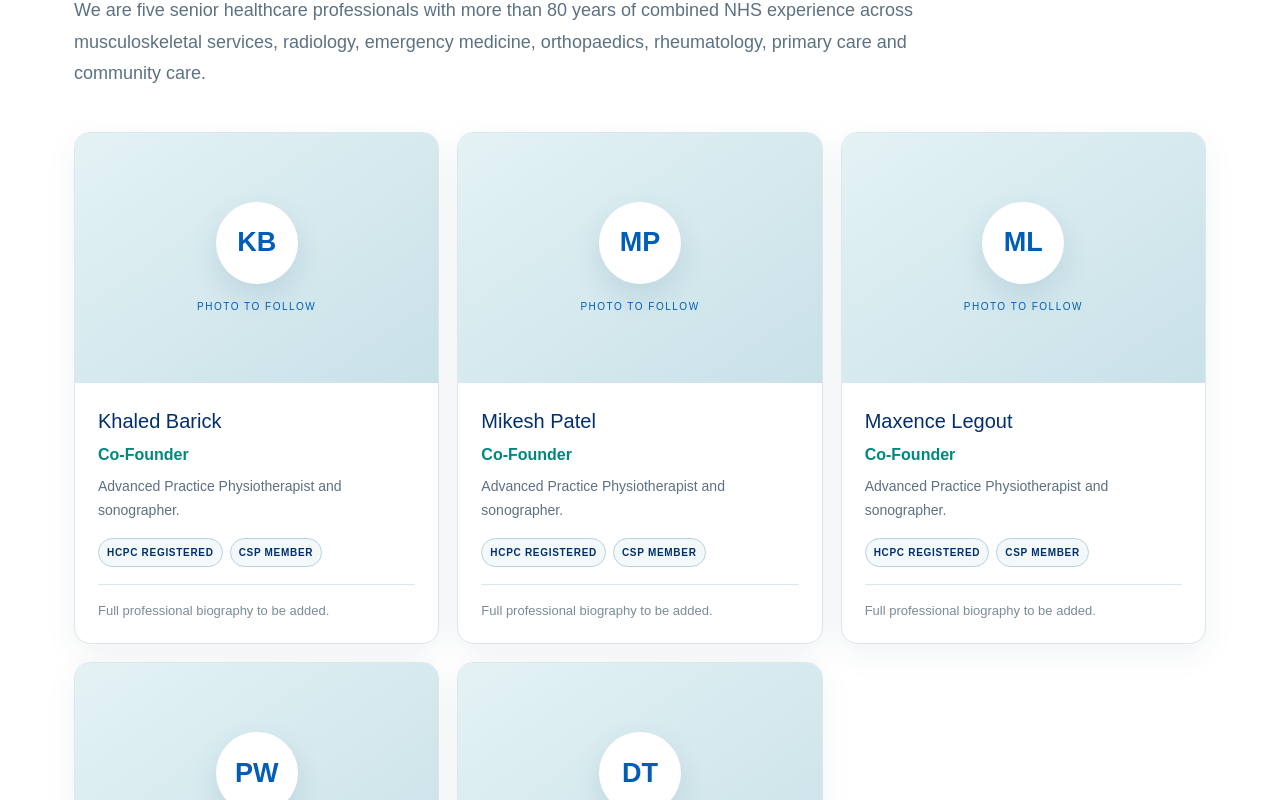
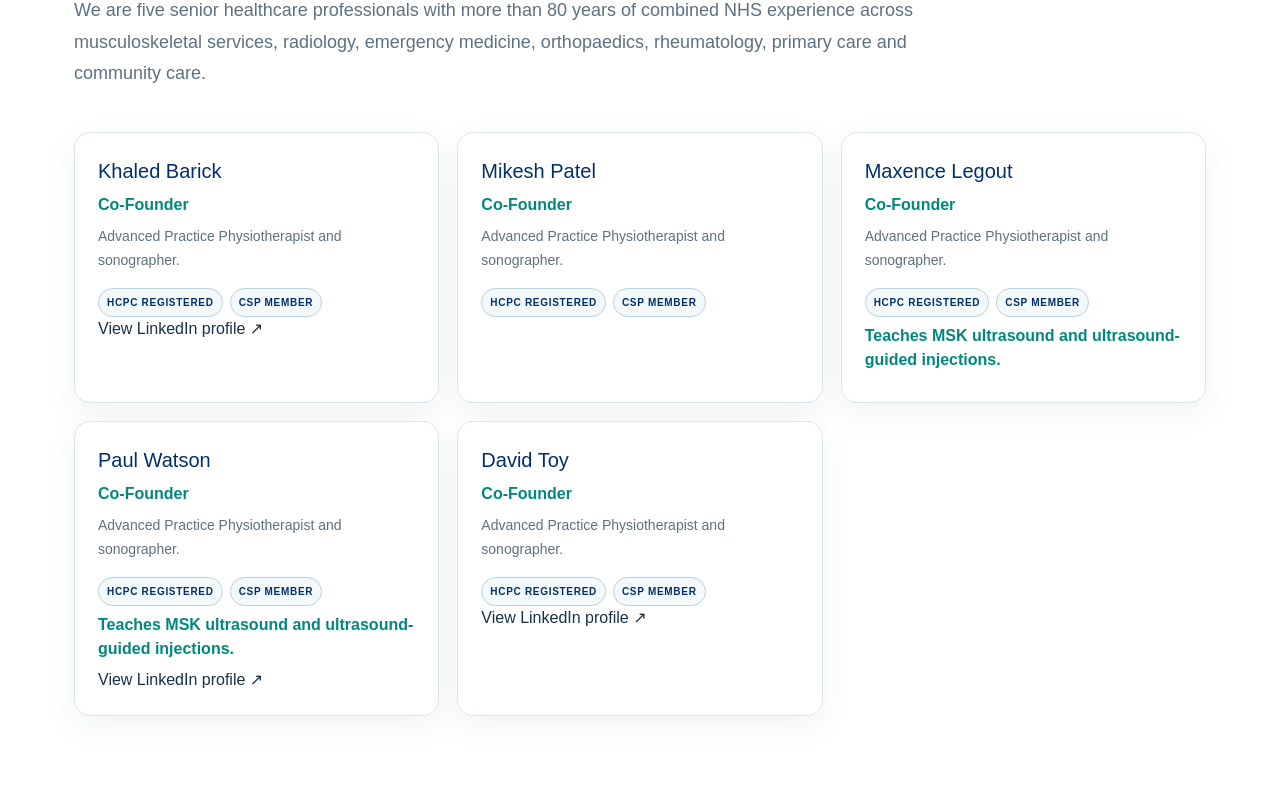
Before and after one commit to insightmsk/insight-health-partners, a Next.js app: page / in a window 1280 px wide. Shown: the part 1100-1900 px from the top of the page. Built offline with nearby package versions, Linux system fonts and the light colour scheme.

Commit message:
Simplify founder cards and add professional profile links

```diff
--- a/app/page.js
+++ b/app/page.js
@@ -15,12 +15,16 @@ const team=[
 
 
 
+
+const profileLinks={"Paul Watson":"https://www.linkedin.com/in/paul-watson-b2840910b","Khaled Barick":"https://www.linkedin.com/in/khaled-barick-952506244","David Toy":"https://www.linkedin.com/in/david-toy-4ab71454"};
+const highlights={"Paul Watson":"Teaches MSK ultrasound and ultrasound-guided injections.","Maxence Legout":"Teaches MSK ultrasound and ultrasound-guided injections."};
+
 export default function Home(){return <><Header/><main>
   <section className="hero" id="home"><div className="shell hero-grid"><div><h1>Partnering with the NHS to deliver outstanding MSK ultrasound and guided injection services.</h1><p>Insight Health Partners supports NHS Trusts, Integrated Care Boards, GP Federations, Primary Care Networks and Community Diagnostic Centres with focused musculoskeletal diagnostic ultrasound and ultrasound-guided injection capacity.</p><div className="actions"><Link className="btn light" href="/#our-services">Explore our services</Link><Link className="text-link" href="/#get-in-touch">Start a conversation →</Link></div></div><div className="hero-photos" role="group" aria-label="MSK diagnostic ultrasound and guided injection services"><div className="hero-photo-main"><Image src="/images/ultrasound-diagnostic.jpg" alt="Clinician operating diagnostic ultrasound equipment" fill priority sizes="(max-width: 940px) 100vw, 25vw"/></div><div className="hero-photo-small"><Image src="/images/patient-consultation.jpg" alt="Clinician discussing care with a patient" fill priority sizes="(max-width: 940px) 50vw, 13vw"/></div><div className="hero-photo-small"><Image src="/images/guided-injection.jpg" alt="Clinician preparing medication for a guided injection" fill priority sizes="(max-width: 940px) 50vw, 13vw"/></div><div className="hero-photo-copy"><strong>Better access.<br/>Better pathways.<br/>Better care.</strong></div></div></div></section>
 
 
   <section className="section anchor-section" id="who-we-are"><div className="shell"><div className="section-no">Who we are</div><div className="heading wide"><h2>Healthcare experience that understands the whole pathway.</h2><p>We are five senior healthcare professionals with more than 80 years of combined NHS experience across musculoskeletal services, radiology, emergency medicine, orthopaedics, rheumatology, primary care and community care.</p></div>
-    <div className="team">{team.map(([initials,name,role])=><article className="person reveal" key={name}><div className="portrait" role="img" aria-label={`${name} photograph placeholder`}><span>{initials}</span><small>Photo to follow</small></div><div className="person-copy"><h3>{name}</h3><p>{role}</p><span>Advanced Practice Physiotherapist and sonographer.</span><div className="professional-status"><span>HCPC registered</span><span>CSP member</span></div><div className="bio-placeholder">Full professional biography to be added.</div></div></article>)}</div>
+    <div className="team">{team.map(([initials,name,role])=><article className="person reveal" key={name}><div className="person-copy"><h3>{name}</h3><p>{role}</p><span>Advanced Practice Physiotherapist and sonographer.</span><div className="professional-status"><span>HCPC registered</span><span>CSP member</span></div>{highlights[name]&&<p>{highlights[name]}</p>}{profileLinks[name]&&<a href={profileLinks[name]} target="_blank" rel="noopener noreferrer" aria-label={`${name} on LinkedIn`}>View LinkedIn profile ↗</a>}</div></article>)}</div>
     <div className="story-grid"><div><div className="section-no">Our story</div><h2>Turning frontline understanding into practical action.</h2></div><div className="prose"><p>We built our careers as Advanced Practice Physiotherapists and leaders in the NHS, working across MSK services, radiology and connected pathways. We have seen first-hand how long waits, fragmented pathways, limited resources and avoidable hand-offs affect patients, teams and the wider system.</p><p>Insight Health Partners began with a shared decision to contribute differently: combining the clinical standards of experienced NHS practitioners with the flexibility to add capacity, remove friction and build services around the people who use them.</p><p>Our role is not simply to fill gaps. We work alongside local teams to understand demand, strengthen governance, develop people and create sustainable pathways that leave services more resilient.</p></div></div>
     <div className="mission"><div><span>Our mission</span><h2>To make high-quality diagnostic and community healthcare easier to access, more efficient to deliver and better connected for every patient.</h2></div></div>
     <div className="grid three"><article className="card"><h3>Our goals</h3><ul className="check"><li>Reduce waiting times and improve access</li><li>Simplify inefficient patient pathways</li><li>Increase safe diagnostic and procedural capacity</li><li>Support and develop the NHS workforce</li><li>Deliver measurable, sustainable improvement</li></ul></article><article className="card"><h3>How we deliver</h3><ul className="check"><li>Flexible evening and weekend services</li><li>Efficient appointment scheduling</li><li>Pathway review to reduce unnecessary steps</li><li>Experienced autonomous practitioners</li><li>Clear outcomes, audit and continuous learning</li></ul></article><article className="card accent-card"><h3>Professional assurance</h3><p>Our team includes HCPC-registered professionals, CSP members, qualified sonographers, independent prescribers and clinicians experienced in ultrasound-guided procedures.</p><p><strong>CQC registration is in preparation.</strong></p></article></div>
```
